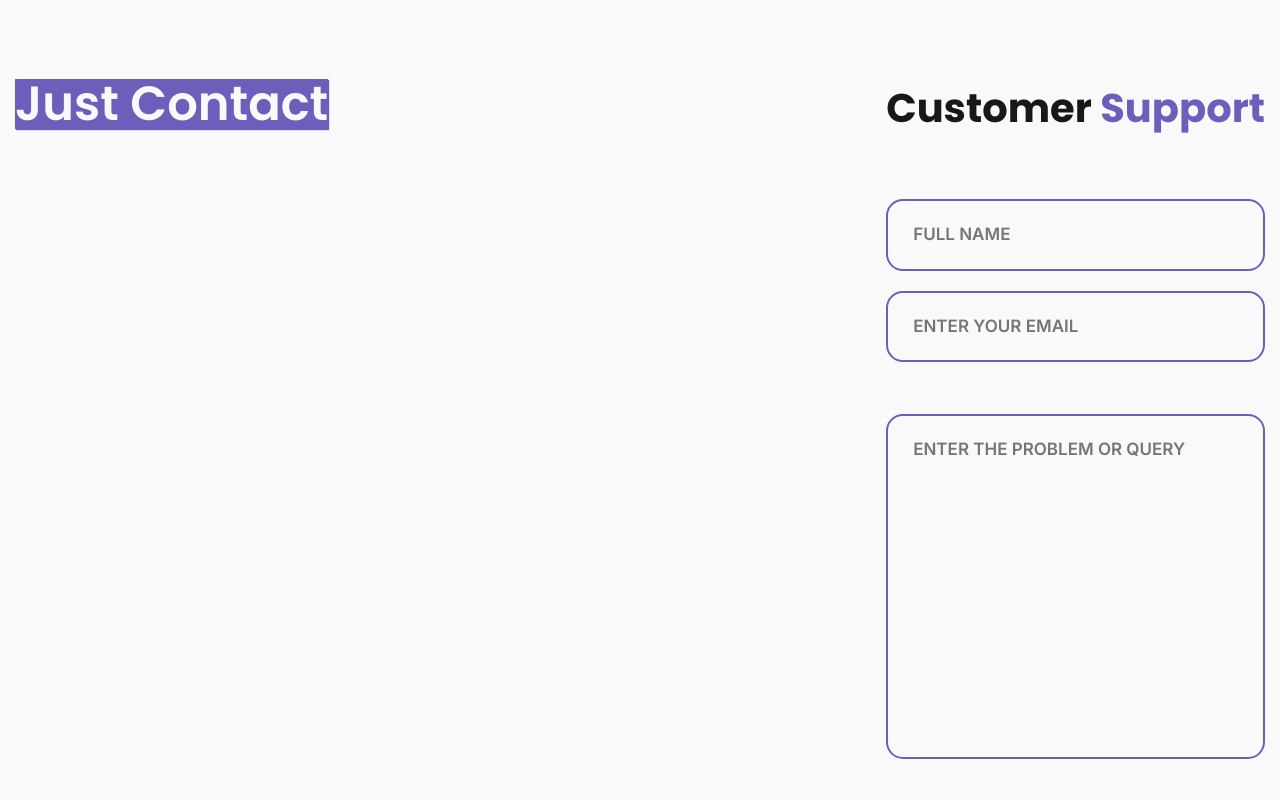
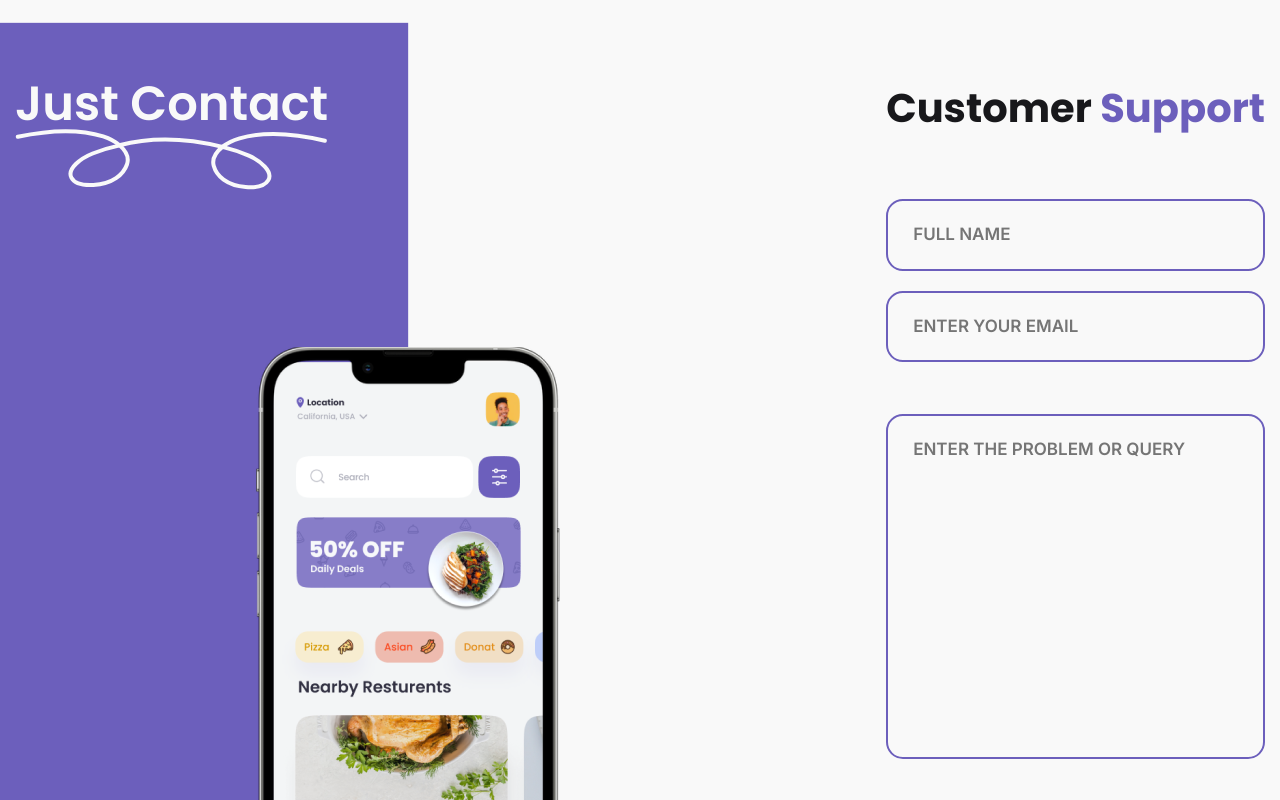
Before and after one commit to rexx0n/eatly, a Vue app: page /contact in a window 1280 px wide. Shown: the part 260-1060 px from the top of the page. Built offline with nearby package versions, Linux system fonts and the light colour scheme.

Commit message:
made page

```diff
--- a/src/pages/ContactPage.vue
+++ b/src/pages/ContactPage.vue
@@ -3,7 +3,14 @@
         <EHeader active="contact"></EHeader>
         <div class="contact">
             <div class="contact__just">
+                <div class="contact__title">
                     <h1>Just Contact</h1>
+                    <svg xmlns="http://www.w3.org/2000/svg" width="313" height="61" viewBox="0 0 313 61" fill="none">
+                        <path d="M2.81254 7.71181C29.4649 2.02721 62.0795 -0.856071 88.1836 7.38647C94.7954 9.47419 100.476 12.6439 104.696 16.3748M104.696 16.3748C111.124 22.0573 114.164 29.0415 111.947 35.4874C108.478 45.5719 97.5068 54.9511 78.4197 55.9363C68.4709 56.4499 59.3908 54.415 56.3818 48.5938C51.7846 39.7004 65.8069 29.2682 77.6683 24.4925C85.8693 21.1906 95.0037 18.4742 104.696 16.3748ZM309.843 11.7574C283.645 5.42697 251.279 1.74963 224.576 9.34686C217.812 11.2711 211.897 14.2992 207.399 17.9235M207.399 17.9235C200.548 23.4437 196.982 30.3472 198.71 36.8413C201.414 47.0013 211.665 56.6398 230.66 58.0904C240.561 58.8465 249.787 57.0353 253.233 51.293C258.498 42.5202 245.278 31.755 233.788 26.6939C225.844 23.1947 216.924 20.2578 207.399 17.9235ZM207.399 17.9235C173.931 9.72147 136.58 7.87365 104.357 16.3068"
+                              stroke="#F9F9F9" stroke-width="4" stroke-linecap="round"/>
+                    </svg>
+                </div>
+                <img src="../assets/mobilescreen.png" alt="">
             </div>
             <div class="contact__support">
                 <h1>
@@ -18,7 +25,6 @@
                     <textarea placeholder="enter the problem or query"></textarea>
                     <EButton>Send Now</EButton>
                 </form>
-
             </div>
         </div>
     </div>
@@ -36,24 +42,28 @@ import EButton from "../components/UI/EButton.vue";
 .contact {
   display: flex;
   justify-content: space-between;
-  margin-top:204px;
+  margin-top: 204px;
   margin-bottom: 136px;
+
   &__support {
     display: flex;
     max-width: 500px;
     flex-direction: column;
+
     form {
       margin-top: 62px;
       display: flex;
       max-width: 500px;
       flex-direction: column;
+
       button {
         margin-top: 43px;
       }
+
       input {
         margin-bottom: 20px;
         color: #B6B6B6;
-        font-family: 'Inter',sans-serif;
+        font-family: 'Inter', sans-serif;
         font-size: 17px;
         font-weight: 600;
         line-height: 25.338px; /* 150% */
@@ -63,10 +73,11 @@ import EButton from "../components/UI/EButton.vue";
         background: #F9F9F9;
         padding: 21px 8px 21px 25px;
       }
+
       textarea {
         margin-top: 32px;
         color: #B6B6B6;
-        font-family: 'Inter',sans-serif;
+        font-family: 'Inter', sans-serif;
         font-size: 17px;
         font-weight: 600;
         line-height: 25.338px; /* 150% */
@@ -82,21 +93,30 @@ import EButton from "../components/UI/EButton.vue";
         width: 100%;
       }
     }
+
     h1 {
       font-size: 40px;
     }
+  }
 
+  &__title {
+    box-shadow: -287px 310px 1px 366px #6C5FBC;
+    background: #6C5FBC;
+      max-width: 314px;
   }
+
   &__just {
     h1 {
       color: #F9F9F9;
       font-size: 48px;
       font-weight: 600;
       line-height: 105%; /* 50.4px */
-      box-shadow: 1px 1px 1px #6C5FBC;
-      background: #6C5FBC;
     }
 
+    img {
+      margin-top: 150px;
+      margin-left: 241px;
+    }
   }
 }
 </style>
```
Also changed, not shown: src/assets/mobilescreen.png (added). Lines whose indentation alone changed are shown as unchanged.
